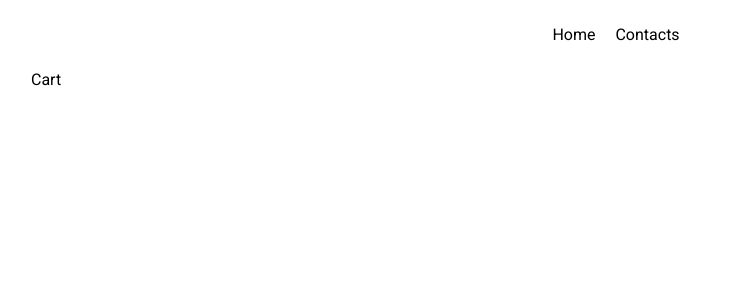
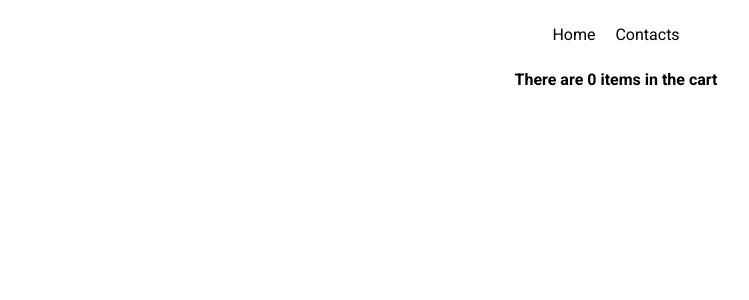
Before and after one commit to ok-webdev/e-shop-test-task, a Nuxt app: page /cart in a window 1280 px wide. Shown: the top 300 px of the page, without its empty margins (24-773 px from the left). Built offline with nearby package versions, Linux system fonts and the light colour scheme.

Commit message:
add items to cart

```diff
--- a/pages/cart.vue
+++ b/pages/cart.vue
@@ -1,12 +1,54 @@
 <script setup lang="ts">
+  import { storeToRefs } from 'pinia';
+  import { useCart } from '@/stores/cart';
+
   definePageMeta({
     layout: 'no-cart-link',
   });
+
+  const store = useCart();
+  const { increaseQuantity, decreaseQuantity, totalPrice, totalQuantity } =
+    store;
+  const { items } = storeToRefs(store);
 </script>
 
 <template>
   <Head>
     <Title>Another test task | Cart</Title>
   </Head>
-  <div class="container">Cart</div>
+  <div class="container">
+    <p v-if="!items.length">There are {{ items.length }} items in the cart</p>
+    <div class="cart">
+      <cart-item
+        v-for="item in items"
+        :key="item.id"
+        :id="item.id"
+        :src="item.src"
+        :title="item.title"
+        :price="item.price"
+        :quantity="item.quantity"
+        @increment="increaseQuantity(item.id)"
+        @decrement="decreaseQuantity(item.id)"
+      />
+    </div>
+    <bottom-line
+      v-if="items.length"
+      :price="totalPrice()"
+      :quantity="totalQuantity()"
+    />
+  </div>
 </template>
+
+<style scoped>
+  .cart {
+    display: flex;
+    justify-content: center;
+    flex-wrap: wrap;
+    gap: 20px;
+    margin-top: 20px;
+  }
+  p {
+    font-weight: bold;
+    text-align: center;
+  }
+</style>
```
